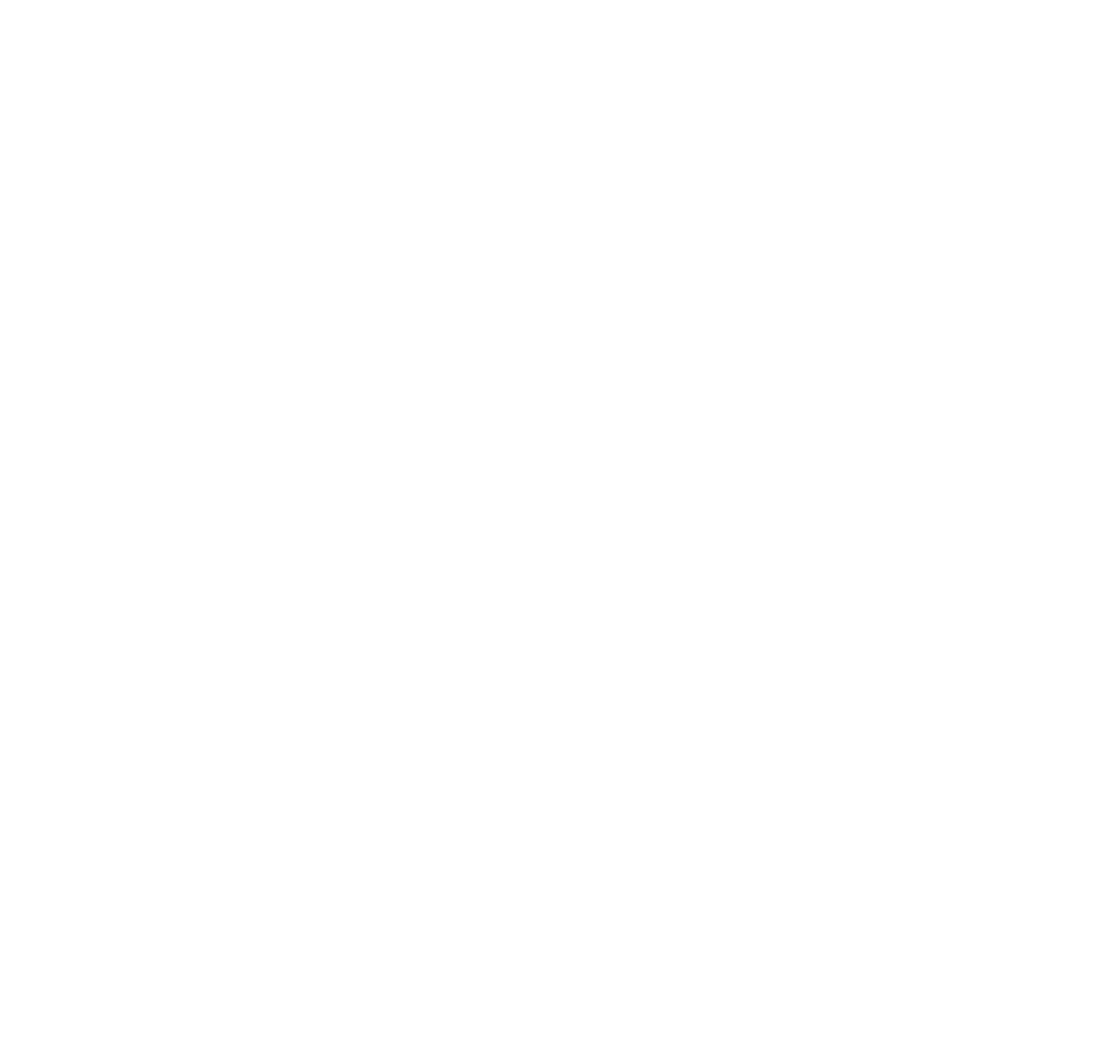
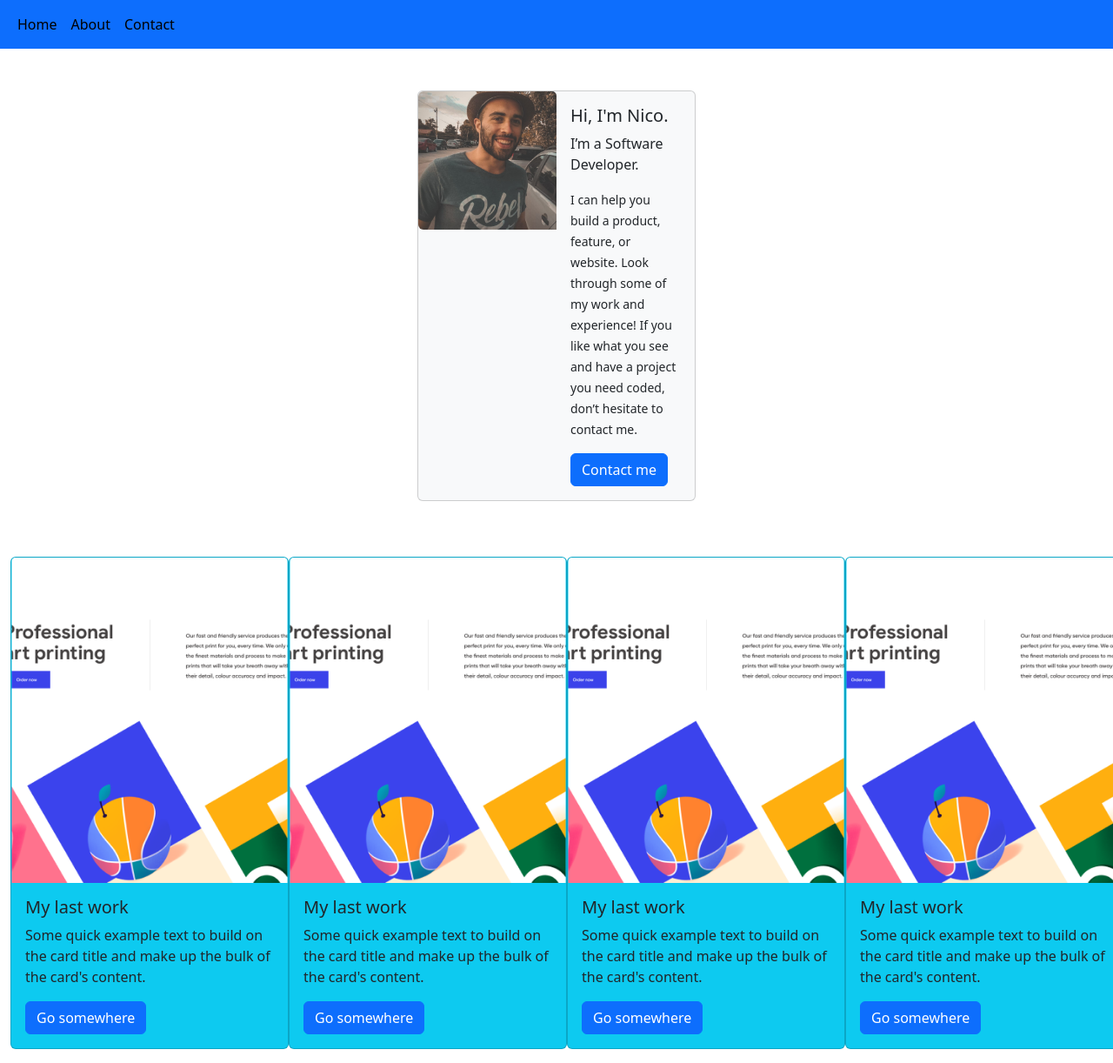
Before and after one commit to Zven94/portfolio-bootstrap, a website: page index.html in a window 1280 px wide. Shown: the whole page at 87% size. Before the commit the page ends 800 px from the top, so only its background shows below. Drawn offline with nearby package versions, Linux system fonts and the light colour scheme.

Commit message:
Added testing boostrap on html

```diff
--- a/index.html
+++ b/index.html
@@ -6,9 +6,109 @@
   <meta name="viewport" content="width=device-width, initial-scale=1.0">
   <title>Boostrap 5</title>
   <link rel="stylesheet" href="style.css">
+  <title>Bootstrap 5 portfolio</title>
+  <meta name="viewport" content="width=device-width, initial-scale=1">
 </head>
+
+<!-- Portfolio on Boostrap 5: Desktop version-->
 <body>
+  <!-- Nav bar & menu -->
+  <header>
+    <nav class="navbar navbar-expand-lg navbar-light bg-primary">
+      <div class="container-fluid">
+        <button class="navbar-toggler" type="button" data-bs-toggle="collapse" data-bs-target="#navbarNav" aria-controls="navbarSupportedContent" aria-expanded="false" aria-label="Toggle navigation">
+          <span class="navbar-toggler-icon"></span>
+        </button>
+        <div class="collapse navbar-collapse" id="navbarNav">
+            <ul class="navbar-nav me-auto mb-2 mb-lg-0">
+              <li class="nav-item">
+                <a class="nav-link active" aria-current="page" href="#">Home</a>
+              </li>
+              <li class="nav-item">
+                <a class="nav-link active" aria-current="page" href="#">About</a>
+              </li>
+              <li class="nav-item">
+                <a class="nav-link active" aria-current="page" href="#">Contact</a>
+              </li>
+            </ul>
+        </div>
+      </div>
+    </nav>
+    <meta charset="utf-8">
+  </header>
+  <main>
 
+    <!-- About me section -->
+      <div class="container d-flex justify-content-center align-items-around p-5">
+        <div class="row g-0">
+          <div class="col-lg-12">
+            <div class="card text-dark bg-light mb-3">
+              <div class="row g-0">
+                <div class="col-md-6">
+                  <img src="image/aboutme.jpg" class="card-img-top mx-auto rounded-start w-100 h-auto" alt="about me">
+                </div>
+                <div class="col-md-6">
+                  <div class="card-body">
+                    <h5 class="card-title">Hi, I'm Nico.</h5>
+                    <p class="card-text">I’m a Software Developer.</p>
+                    <p class="card-text"><small class="text-dark">I can help you build a
+                      product, feature, or website. Look through some of my work and experience! If you like what you see and have a project you need coded, don’t hesitate to contact me.</small></p>
+                    <a href="#" class="btn btn-primary">Contact me</a>
+                  </div>
+                </div>
+              </div>
+            </div>
+          </div>
+        </div>
+      </div>
+
+      <!-- List of Projects section -->
+      <div class="container-fluid">
+        <div class="row justify-content-around ">
+            <div class="col-sm-3">
+              <div class="card text-dark bg-info mb-3">
+                  <img src="image/img-placeholder.png" class="card-img-top mx-auto" alt="...">
+                  <div class="card-body">
+                    <h5 class="card-title">My last work</h5>
+                    <p class="card-text">Some quick example text to build on the card title and make up the bulk of the card's content.</p>
+                    <a href="#" class="btn btn-primary">Go somewhere</a>
+                  </div>
+                </div>
+            </div>
+            <div class="col-sm-3">
+              <div class="card text-dark bg-info mb-3">
+                <img src="image/img-placeholder.png" class="card-img-top" alt="...">
+                  <div class="card-body">
+                    <h5 class="card-title">My last work</h5>
+                    <p class="card-text">Some quick example text to build on the card title and make up the bulk of the card's content.</p>
+                    <a href="#" class="btn btn-primary">Go somewhere</a>
+                  </div>
+              </div>
+            </div>
+            <div class="col-sm-3">
+              <div class="card text-dark bg-info mb-3">
+                <img src="image/img-placeholder.png" class="card-img-top" alt="...">
+                  <div class="card-body">
+                    <h5 class="card-title">My last work</h5>
+                    <p class="card-text">Some quick example text to build on the card title and make up the bulk of the card's content.</p>
+                    <a href="#" class="btn btn-primary">Go somewhere</a>
+                  </div>
+              </div>
+            </div>
+            <div class="col-sm-3">
+              <div class="card text-dark bg-info mb-3">
+                <img src="image/img-placeholder.png" class="card-img-top" alt="...">
+                  <div class="card-body">
+                    <h5 class="card-title">My last work</h5>
+                    <p class="card-text">Some quick example text to build on the card title and make up the bulk of the card's content.</p>
+                    <a href="#" class="btn btn-primary">Go somewhere</a>
+                  </div>
+              </div>
+            </div>
+        </div>
+      </div>
+
+  </main>
 
 <script src="node_modules/bootstrap/dist/js/bootstrap.min.js"></script>
 </body>
--- a/package.json
+++ b/package.json
@@ -10,6 +10,7 @@
   "author": "",
   "license": "ISC",
   "dependencies": {
+    "@popperjs/core": "^2.11.7",
     "bootstrap": "^5.3.0-alpha3"
   }
 }
--- a/style.scss
+++ b/style.scss
@@ -1,5 +1,5 @@
-h1 {
-  color: red;
+.card {
+  width: 20rem;
 }
 
 @import "./node_modules/bootstrap/scss/bootstrap.scss"
```
Also changed, not shown: image/aboutme.jpg (added), image/img-placeholder.png (added), style.css, 2 other files.
